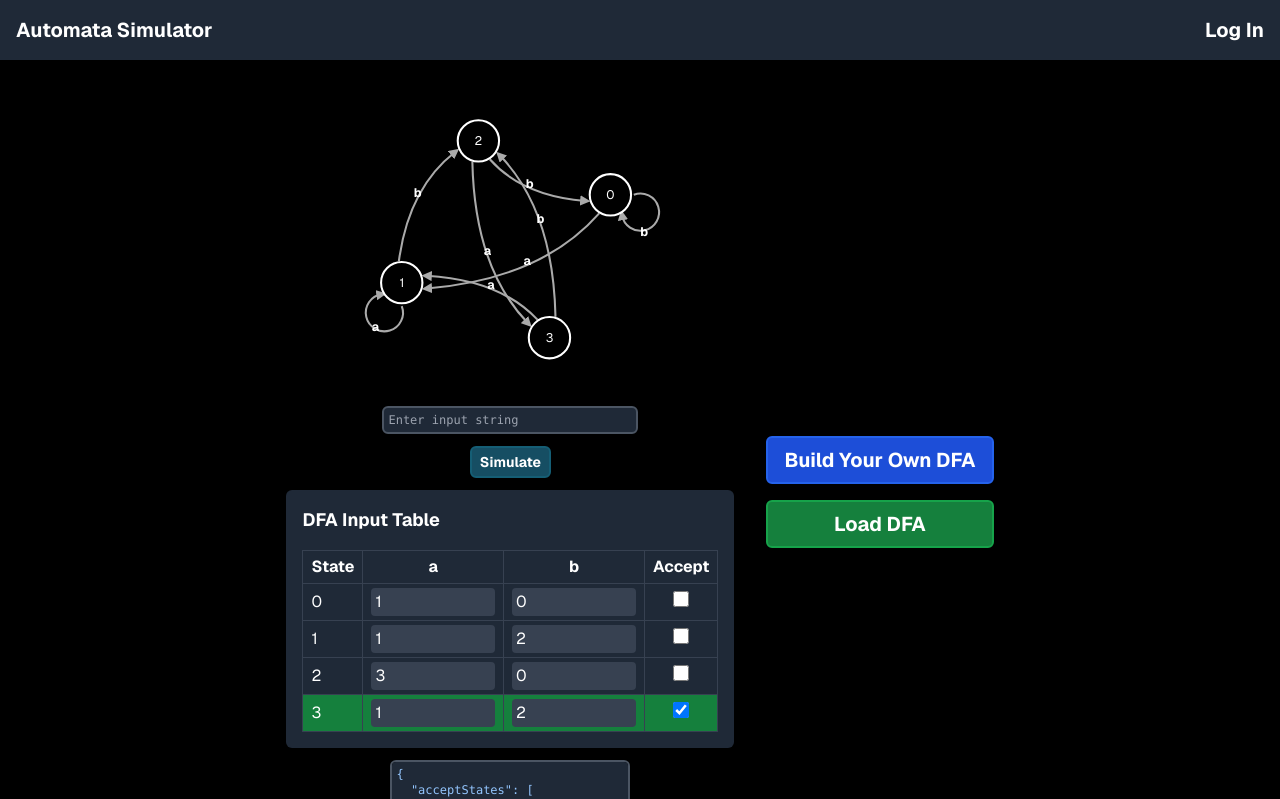
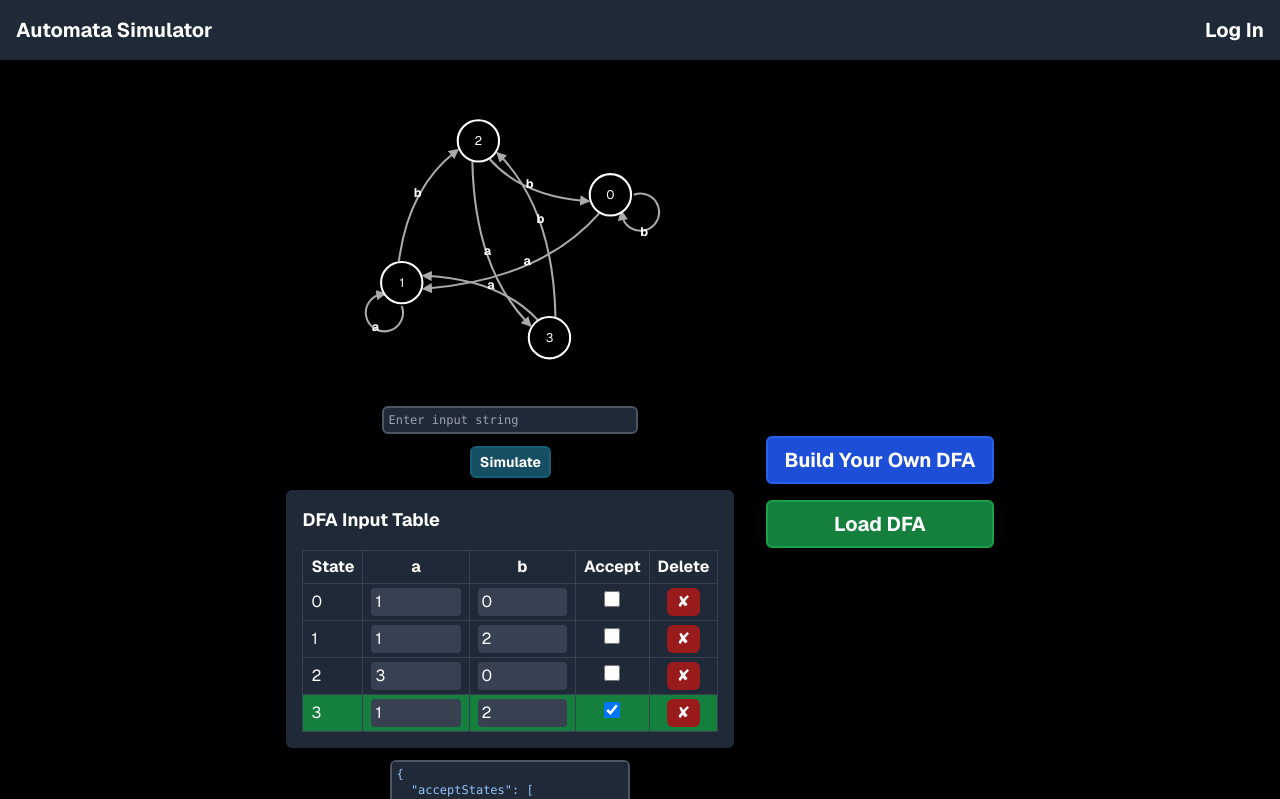
Before and after one commit to igreat/regular-languages-simulator, a Next.js app: page / in a window 1280 px wide. Shown: the top 799 px of the page. Built offline with nearby package versions, Linux system fonts and the light colour scheme.

Commit message:
add ability to remove state from table

```diff
--- a/src/app/DFAInputTable.tsx
+++ b/src/app/DFAInputTable.tsx
@@ -55,6 +55,7 @@ function DFAInputTable({ onDFAChange, initialDFA }: DFAInputTableProps) {
                             </th>
                         ))}
                         <th className="border border-gray-700 px-2 py-1">Accept</th>
+                        <th className="border border-gray-700 px-2 py-1">Delete</th>
                     </tr>
                 </thead>
                 <tbody>
@@ -100,6 +101,20 @@ function DFAInputTable({ onDFAChange, initialDFA }: DFAInputTableProps) {
                                     }}
                                 />
                             </td>
+                            <td className="border border-gray-700 px-2 py-1 text-center">
+                                <button
+                                    onClick={() => {
+                                        const newTable = { ...table };
+                                        delete newTable[state];
+                                        setTable(newTable);
+                                        setStates(states.filter((s) => s !== state));
+                                        setAcceptStates(acceptStates.filter((s) => s !== state));
+                                    }}
+                                    className="bg-red-800 text-white rounded-md px-2.5 py-0.5"
+                                >
+                                    ✘
+                                </button>
+                            </td>
                         </tr>
                     ))}
                 </tbody>
```
